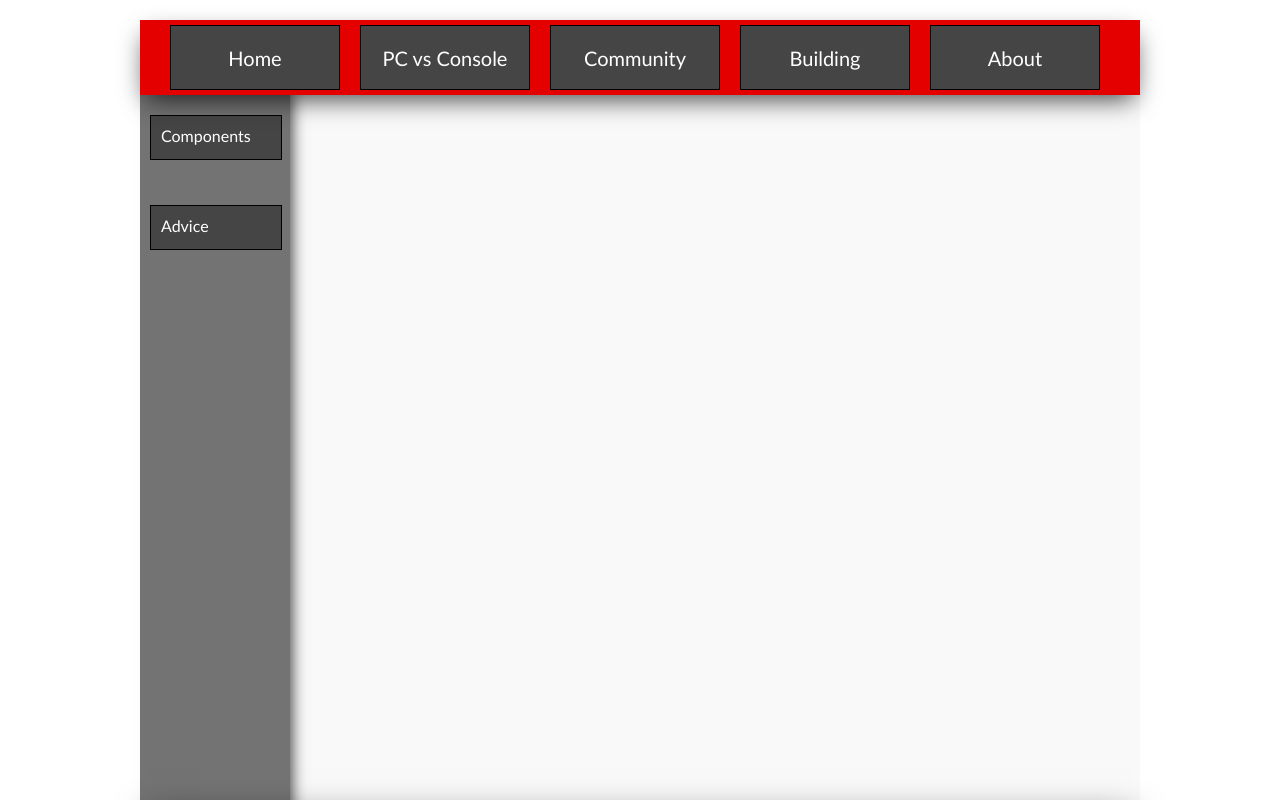
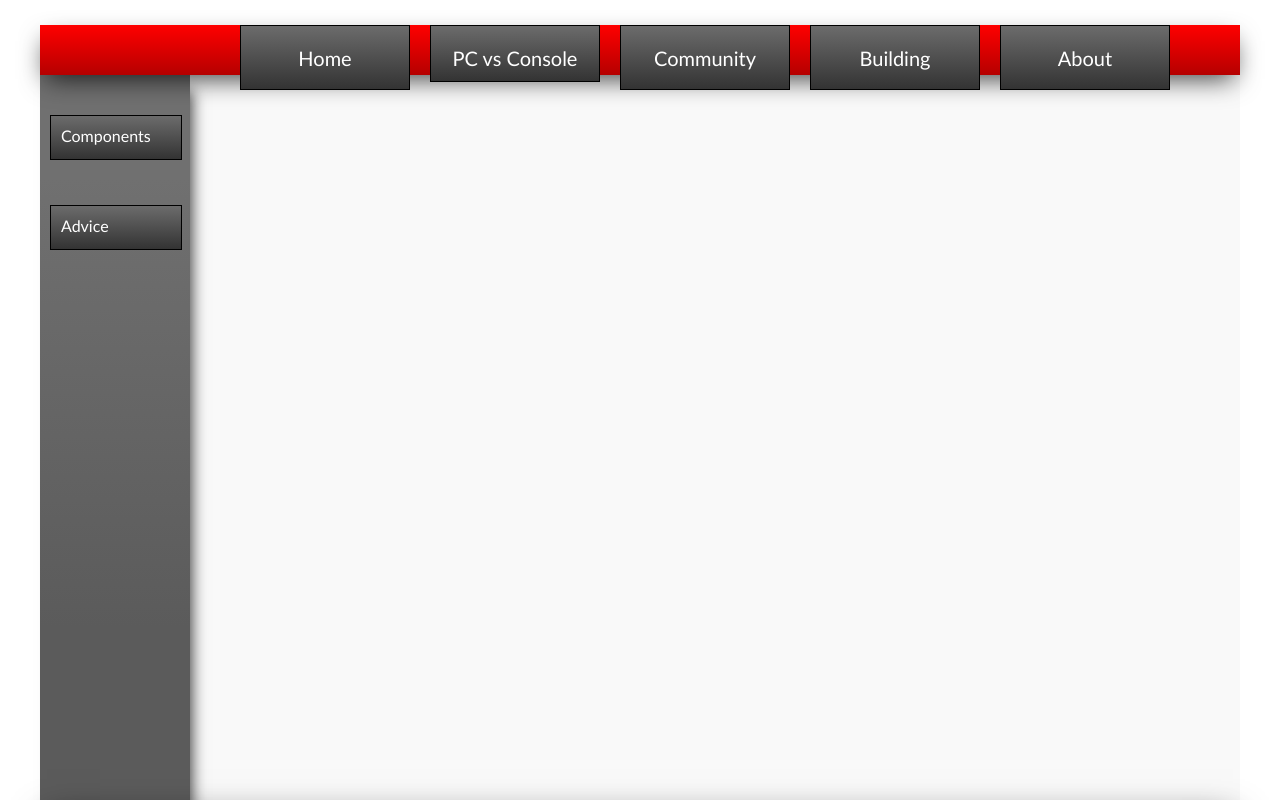
Before and after one commit to JTR-Tech/YPCGAMING, a plain HTML site: page pages/building.html in a window 1280 px wide. Shown: the top 800 px of the page. Drawn offline with Linux system fonts and the light colour scheme; files whose address does not match are found by name.

Commit message:
03/06/2014
css tweaks

```diff
--- a/pages/building.html
+++ b/pages/building.html
@@ -2,7 +2,7 @@
 
 <html>
 	<head>
-	<link rel="stylesheet" type="text/css" href="C:\Users\Josh\Downloads\Documents\GitHub\YPCGAMING\styles\style.css"/>
+	<link rel="stylesheet" type="text/css" href="../styles/style.css"/>
 	</head>
 	<title>Why PC Gaming, News, info</title>
 	<meta name="description" content="Console vs PC ? We explain why the PC wins in all aspects of gaming">
--- a/styles/style.css
+++ b/styles/style.css
@@ -18,7 +18,7 @@
 .pageBody {
 	position: relative;
 	height: 1000px;
-	width: 1000px;
+	width: 1200px;
 	background-color: #f9f9f9;
 	margin-right: auto;
 	margin-left: auto;
@@ -30,10 +30,10 @@
 
 #topNavBar {
 	position: absolute;
-		bottom: 93%;
-	height: 75px;
-	width: 1000px;
-	background-color: #e50000;
+		bottom: 95%;
+	height: 50px;
+	width: 1200px;
+	background: linear-gradient(to bottom, #ff0000 0%,#b50000 100%);
 	box-shadow: 0px 10px 26px -6px rgba(0,0,0,0.75);
 	z-index: 51;
 
@@ -46,7 +46,7 @@
 		bottom: 1%;
 	height: 800px;
 	width: 150px;
-	background-color: #737373;
+	background: linear-gradient(to bottom, #707070 13%,#5b5b5b 69%);
 	box-shadow: 8px 10px 14px -6px rgba(0,0,0,0.75);
 	z-index: 49;
 }
@@ -55,8 +55,8 @@
 	position: absolute;
 		top: 79%;
 	height: 125px;
-	width: 1000px;
-	background-color: #454545;
+	width: 1200px;
+	background: linear-gradient(to bottom, #383838 4%,#3a3a3a 91%);
 	margin-bottom: 100px;
 	box-shadow: 0px -2px 34px -7px rgba(0,0,0,0.75);
 	z-index: 50;
@@ -67,12 +67,12 @@
 #topNavButton1 {
 	position: relative;
 		margin-bottom: 2.5px;
-		margin-left: 30px;
+		margin-left: 200px;
 	float: left;
 	padding: 20px;
 	height: 23px;
 	width: 128px;
-	background-color: #454545;
+	background: linear-gradient(to bottom, #6b6b6b 1%,#333333 100%);
 	z-index: 52;
 	border:1px solid;
 	text-align: center;
@@ -84,9 +84,9 @@
 		margin-left: 20px;
 	float: left;
 	padding: 20px;
-	height: 23px;
+	height: 15px;
 	width: 128px;
-	background-color: #454545;
+	background: linear-gradient(to bottom, #6b6b6b 1%,#333333 100%);
 	z-index: 53;
 	border:1px solid;
 	text-align: center;
@@ -100,7 +100,7 @@
 	padding: 20px;
 	height: 23px;
 	width: 128px;
-	background-color: #454545;
+	background: linear-gradient(to bottom, #6b6b6b 1%,#333333 100%);
 	z-index: 54;
 	border:1px solid;
 	text-align: center;
@@ -114,7 +114,7 @@
 	padding: 20px;
 	height: 23px;
 	width: 128px;
-	background-color: #454545;
+	background: linear-gradient(to bottom, #6b6b6b 1%,#333333 100%);
 	z-index: 53;
 	border:1px solid;
 	text-align: center;
@@ -128,7 +128,7 @@
 	padding: 20px;
 	height: 23px;
 	width: 128px;
-	background-color: #454545;
+	background: linear-gradient(to bottom, #6b6b6b 1%,#333333 100%);
 	z-index: 53;
 	border:1px solid;
 	text-align: center;
@@ -145,7 +145,7 @@
 	padding: 10px;
 	height: 23px;
 	width: 110px;
-	background-color: #454545;
+	background: linear-gradient(to bottom, #6b6b6b 1%,#333333 100%);
 	z-index: 53;
 	border:1px solid;
 }
@@ -165,7 +165,6 @@
 	height: 350px;
 	width: 790px;
 	background-color: #efefef;
-	box-shadow: inset 10px 10px 19px -6px rgba(0,0,0,0.75);
 }
 
 #textBody2 {
@@ -175,7 +174,6 @@
 	height: 680px;
 	width: 550px;
 	background-color: #efefef;
-	box-shadow: inset 10px 10px 19px -6px rgba(0,0,0,0.75);
 }
 
 /* Images */
```
Also changed, not shown: index.html (+2 -2 lines), pages/about.html (+1 -1 lines), pages/community.html (+1 -1 lines), pages/pcvsconsole.html (+1 -1 lines), pages/ypcgaming.html (+1 -1 lines).
